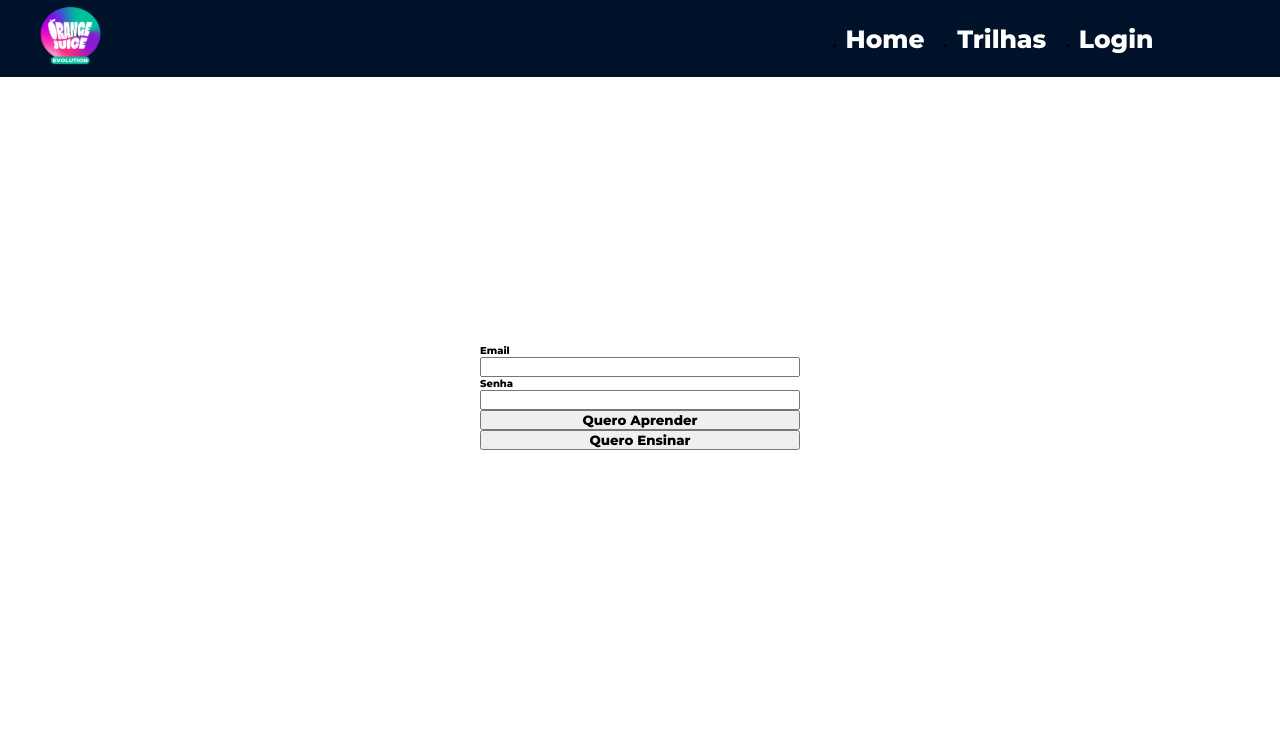
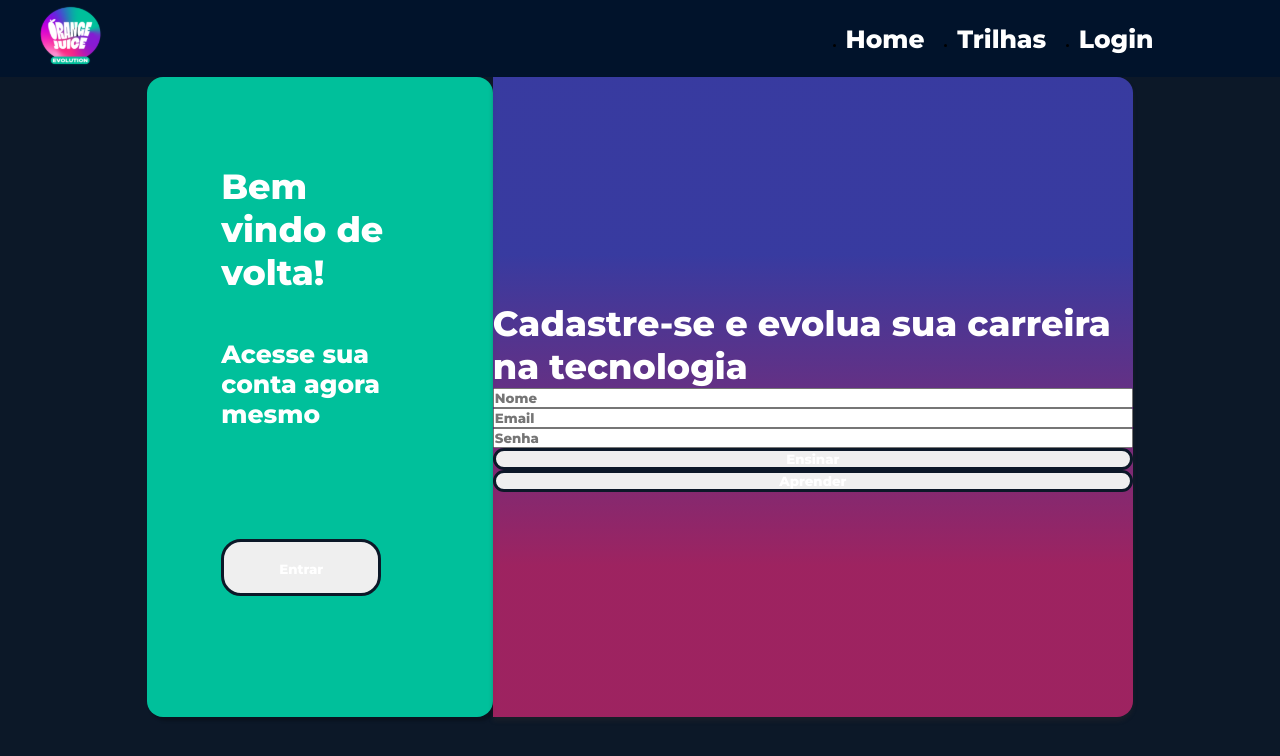
Before and after one commit to orange-squad28/orange-evolution-front, a Next.js app: page /login in a window 1280 px wide. Shown: the top 756 px of the page. Built offline with nearby package versions, Linux system fonts and the light colour scheme; a web font is replaced by a local one.

Commit message:
estilizando versão desktop da página login

```diff
--- /dev/null
+++ b/src/pages/login/Login.module.css
@@ -0,0 +1,59 @@
+.container {
+  display: flex;
+  color: #ffffff;
+  justify-content: center;
+  height: 80%;
+  align-items: center;
+}
+
+.aside_login {
+  background: #00c09b;
+  box-shadow: 3px 4px 3px rgba(0, 0, 0, 0.25);
+  border-radius: 16px;
+  padding: 88px 74px 152px 74px;
+  width: 27%;
+  height: 100%;
+}
+
+.aside_login_titulo {
+  font-size: 35px;
+  margin-bottom: 45px;
+}
+
+.aside_login_parag {
+  font-size: 25px;
+  margin-bottom: 110px;
+}
+
+.form_login {
+  display: flex;
+  flex-direction: column;
+  justify-content: center;
+  width: 25%;
+  height: 100%;
+  background: linear-gradient(
+    180deg,
+    rgba(74, 73, 209, 0.71) 27.78%,
+    rgba(250, 42, 132, 0.61) 76.37%
+  );
+  box-shadow: 0px 4px 4px rgba(50, 43, 43, 0.32);
+  border-radius: 0 16px 16px 0;
+  width: 50%;
+  height: 100%;
+}
+
+.form_titulo {
+  font-size: 35px;
+}
+
+.botoes {
+  color: #ffffff;
+  border-radius: 20px;
+  border: 3px solid #0c1828;
+}
+
+#btn_entrar {
+  padding: 19px 36px 19px 36px;
+  width: 160px;
+  height: 57px;
+}
--- a/src/pages/login/index.tsx
+++ b/src/pages/login/index.tsx
@@ -1,18 +1,29 @@
 import Cabecalho from 'src/components/Cabecalho'
-import style from './../../../styles/Login.module.css'
+import style from './Login.module.css'
 
 export default function Login() {
   return (
     <>
       <Cabecalho />
       <div className={style.container}>
+        <aside className={style.aside_login}>
+          <h1 className={style.aside_login_titulo}>Bem vindo de volta!</h1>
+          <p className={style.aside_login_parag}>
+            Acesse sua conta agora mesmo
+          </p>
+          <button className={style.botoes} id={style.btn_entrar}>
+            Entrar
+          </button>
+        </aside>
         <form className={style.form_login}>
-          <label htmlFor="email">Email</label>
-          <input type="email" id="email" />
-          <label htmlFor="senha">Senha</label>
-          <input type="password" id="senha" />
-          <button>Quero Aprender</button>
-          <button>Quero Ensinar</button>
+          <span className={style.form_titulo}>
+            Cadastre-se e evolua sua carreira na tecnologia
+          </span>
+          <input type="text" placeholder="Nome" />
+          <input type="email" placeholder="Email" />
+          <input type="password" placeholder="Senha" />
+          <button className={style.botoes}> Ensinar</button>
+          <button className={style.botoes}> Aprender</button>
         </form>
       </div>
     </>
--- a/src/styles/global.ts
+++ b/src/styles/global.ts
@@ -17,7 +17,11 @@ html {
 
 html, body, #__next {
   height: 100%;
+  background-color:#0C1828;
+
+
 }
+
 
 
 `
--- a/styles/Login.module.css
+++ /dev/null
@@ -1,12 +0,0 @@
-.form_login {
-  display: flex;
-  flex-direction: column;
-  width: 25%;
-}
-
-.container {
-  display: flex;
-  justify-content: center;
-  align-items: center;
-  height: 80%;
-}
```
